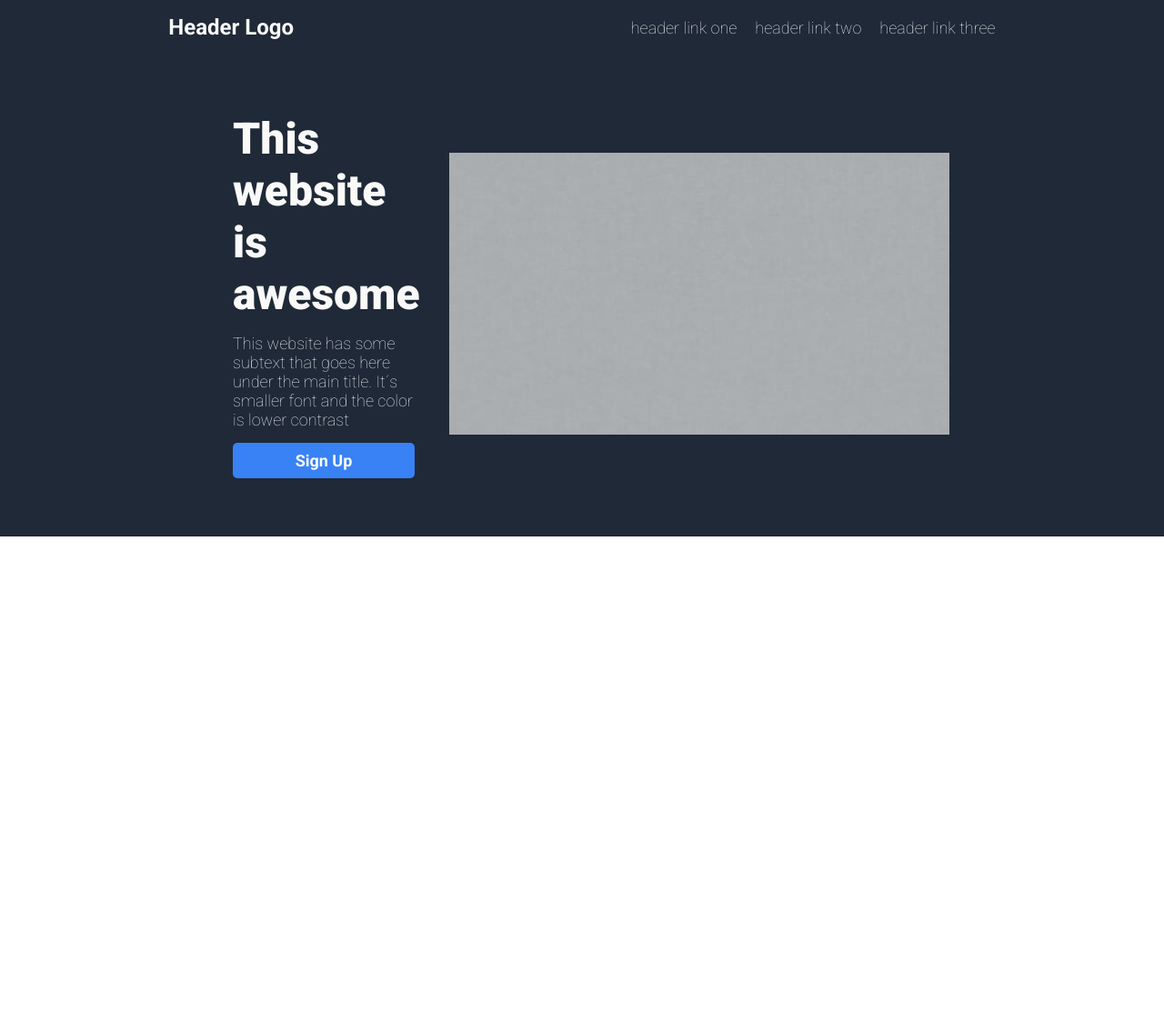
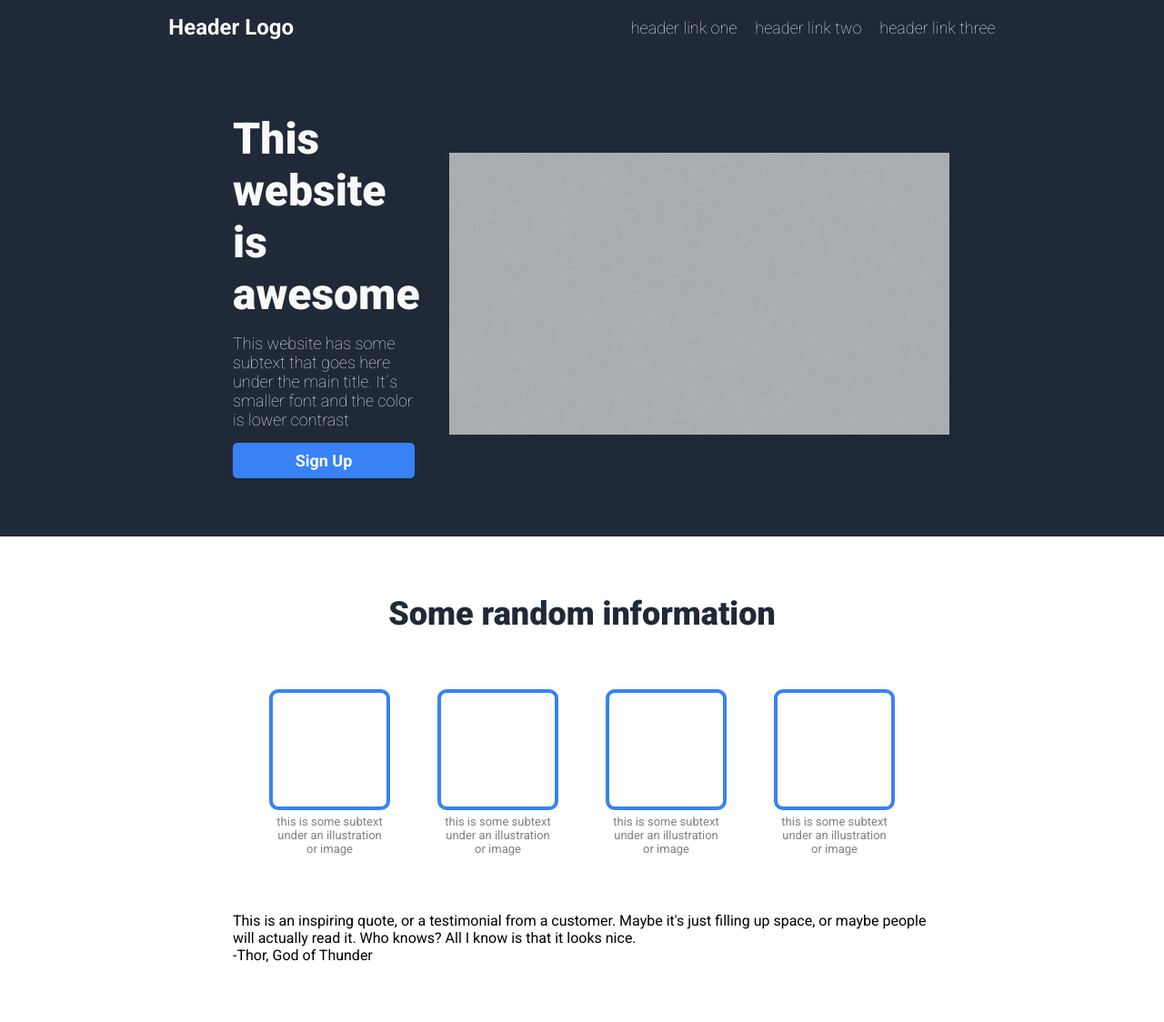
Before and after one commit to ma-juarez/odin-landing-page, a plain HTML site: page index.html in a window 1280 px wide. Shown: the whole page at 91% size. Before the commit the page ends 800 px from the top, so only its background shows below. Drawn offline with Linux system fonts and the light colour scheme.

Commit message:
Added square selection section

```diff
--- a/index.html
+++ b/index.html
@@ -29,6 +29,34 @@
             <div class="hero-right">
                 <img src="images/placeholder.jpg" alt="Placeholder for image">
             </div>
+        </div>
+        <div class="squares">
+            <p class="square-text">Some random information</p>
+            <div class="square-container">
+                <div class="square">
+                    <div class="img-square"></div>
+                    <p class="square-subtext">this is some subtext under an illustration or image</p>
+                </div>
+                <div class="square">
+                    <div class="img-square"></div>
+                    <p class="square-subtext">this is some subtext under an illustration or image</p>
+                </div>
+                <div class="square">
+                    <div class="img-square"></div>
+                    <p class="square-subtext">this is some subtext under an illustration or image</p>
+                </div>
+                <div class="square">
+                    <div class="img-square"></div>
+                    <p class="square-subtext">this is some subtext under an illustration or image</p>
+                </div>
+            </div>
+            <div class="quote">
+                <p class="main-quote">This is an inspiring quote, or a testimonial from a customer.
+                    Maybe it's just filling up space, or maybe people will actually read it. Who knows?
+                    All I know is that it looks nice.
+                </p>
+                <p class="author-quote">-Thor, God of Thunder</p>
+            </div>
 
         </div>
     </main>
--- a/style .css
+++ b/style .css
@@ -72,3 +72,47 @@ header a {
     flex: auto;
     padding: 0.5em;
 }
+
+.squares {
+    display: flex;
+    justify-content: center;
+    flex-direction: column;
+    align-items: center;
+    padding: 4em 16em;
+    gap: 2em;
+}
+
+.square-text {
+    font-size: 36px;
+    color: #1F2937;
+    font-weight: 900;
+}
+
+.square-container {
+    display: flex;
+    justify-content: center;
+}
+
+.square {
+    display: flex;
+    flex-direction: column;
+    align-items: center;
+    width: 125px;
+    padding: 30px;
+}
+
+.img-square {
+    border: solid;
+    border-color: #3882F6;
+    border-radius: 10px;
+    border-width: 4px;
+    width: 125px;
+    height: 125px;
+}
+
+.square-subtext {
+    padding-top: 5px;
+    text-align: center;
+    font-size: 13px;
+    color: grey;
+}
```
